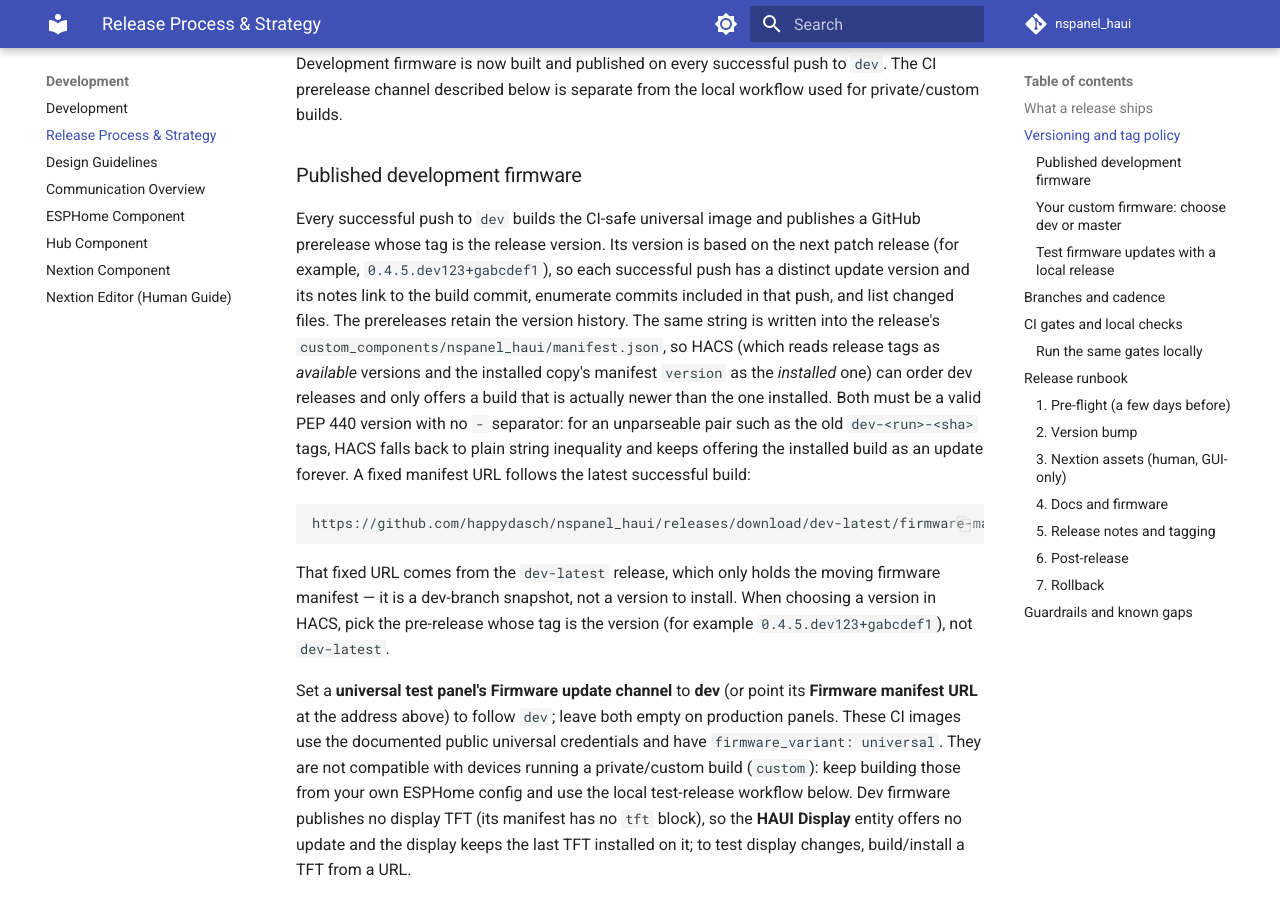
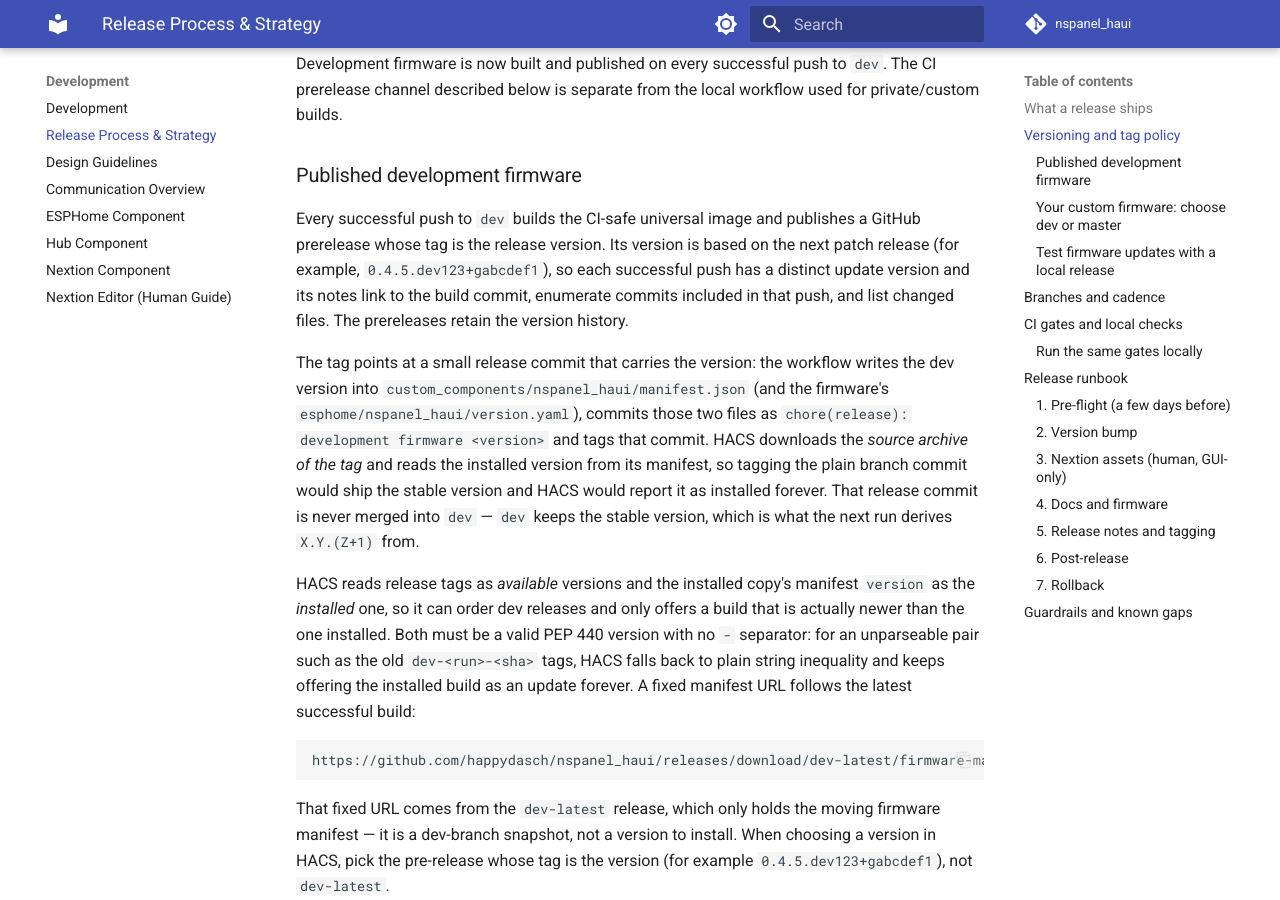
Before and after one commit to happydasch/nspanel_haui, an MkDocs documentation site: the page built from docs/release.md, in a window 1280 px wide and 900 px high, scrolled down 2519 px. Built offline with MkDocs 1.6.1 and Material for MkDocs 9.7.7, drawn with Linux system fonts in a browser that asks for light colours; comment, search, counter and statistics services are not loaded.

Commit message:
docs(release): describe the commit a dev release tag points at

````diff
--- a/docs/release.md
+++ b/docs/release.md
@@ -104,14 +104,25 @@ GitHub prerelease whose tag is the release version. Its version is based on the
 next patch release (for example, `0.4.5.dev123+gabcdef1`), so each successful push
 has a distinct update version and its notes link to the build commit, enumerate
 commits included in that push, and list changed files. The prereleases retain the
-version history. The same string is written into the release's
-`custom_components/nspanel_haui/manifest.json`, so HACS (which reads release tags
-as *available* versions and the installed copy's manifest `version` as the
-*installed* one) can order dev releases and only offers a build that is actually
-newer than the one installed. Both must be a valid PEP 440 version with no `-`
-separator: for an unparseable pair such as the old `dev-<run>-<sha>` tags, HACS
-falls back to plain string inequality and keeps offering the installed build as
-an update forever. A fixed manifest URL follows the latest successful build:
+version history.
+
+The tag points at a small release commit that carries the version: the workflow
+writes the dev version into `custom_components/nspanel_haui/manifest.json` (and
+the firmware's `esphome/nspanel_haui/version.yaml`), commits those two files as
+`chore(release): development firmware <version>` and tags that commit. HACS
+downloads the *source archive of the tag* and reads the installed version from its
+manifest, so tagging the plain branch commit would ship the stable version and
+HACS would report it as installed forever. That release commit is never merged
+into `dev` — `dev` keeps the stable version, which is what the next run derives
+`X.Y.(Z+1)` from.
+
+HACS reads release tags as *available* versions and the installed copy's manifest
+`version` as the *installed* one, so it can order dev releases and only offers a
+build that is actually newer than the one installed. Both must be a valid PEP 440
+version with no `-` separator: for an unparseable pair such as the old
+`dev-<run>-<sha>` tags, HACS falls back to plain string inequality and keeps
+offering the installed build as an update forever. A fixed manifest URL follows
+the latest successful build:
 
 ```text
 https://github.com/happydasch/nspanel_haui/releases/download/dev-latest/firmware-manifest.json
````
Also changed, not shown: AGENTS.md (+1 -1 lines), CHANGELOG.md (+8 -7 lines).
